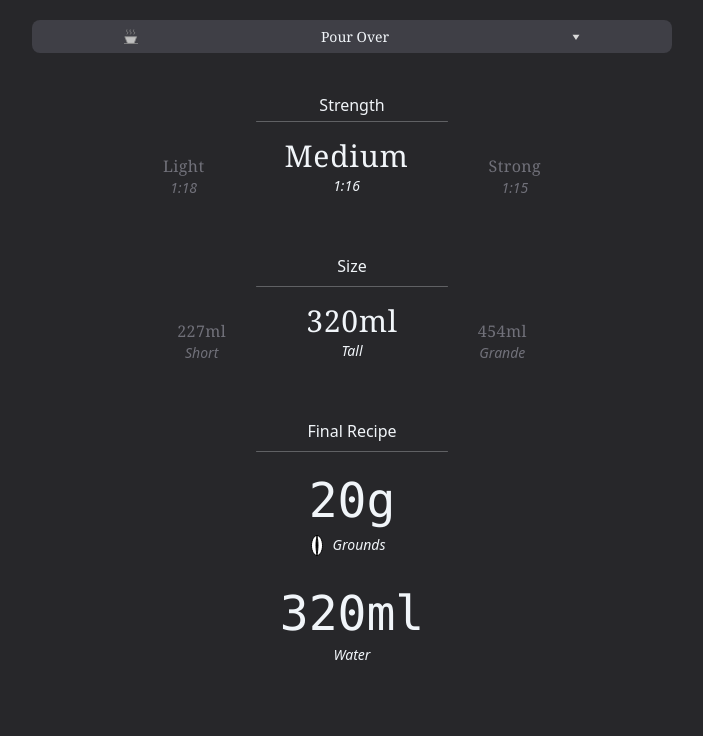
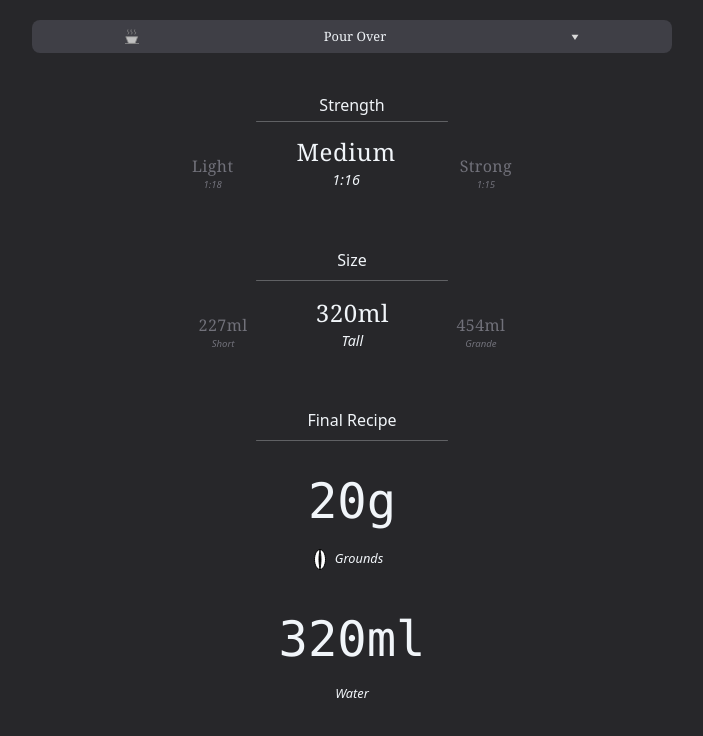
Before and after one commit to jtlonsako/multibrew, a SvelteKit app: page /measurement/pour in a window 1280 px wide. Shown: the top 736 px of the page, without its empty margins (288-991 px from the left). Built offline with nearby package versions, Linux system fonts and the light colour scheme.

Commit message:
Added animations to selections, animation DOES NOT apply on margin change

```diff
--- a/src/routes/measurement/pour/+page.svelte
+++ b/src/routes/measurement/pour/+page.svelte
@@ -25,22 +25,22 @@ let totalCoffeeGrounds = $derived(Math.floor(sizeLevels[selectedSize] / strength
     <hr class="w-48 h-0 mx-auto opacity-30 rounded">
 
     <div id="StrengthValuesContainer" class="flex flex-row justify-center mt-4">
-        <button id="Light" on:click={() => selectedStrength = "Light"} class="px-10 font-extralight transition ease-in-out {selectedStrength == "Light" ? "scale-150 pt-3": "text-zinc-500 text-base mt-4"}
+        <button id="Light" on:click={() => selectedStrength = "Light"} class="px-10 font-extralight transition ease-in-out duration-200 {selectedStrength == "Light" ? "scale-150 mt-2": "text-zinc-500 mt-4"}
              grid grid-cols-1 justify-items-center">
             <p class="font-serif tracking-wide">Light</p>
-            <p class="text-sm font-thin italic">1:{strengthLevels["Light"]}</p>
+            <p class="font-thin text-xs italic transition ease-in-out {selectedStrength == "Light" ? "-mt-2" : ""}">1:{strengthLevels["Light"]}</p>
         </button>
 
-        <button id="Medium" on:click={() => selectedStrength = "Medium"} class="px-10 font-extralight {selectedStrength == "Medium" ? "text-3xl": "text-zinc-500 text-base mt-4"}
+        <button id="Medium" on:click={() => selectedStrength = "Medium"} class="px-10 font-extralight transition ease-in-out duration-200 {selectedStrength == "Medium" ? "scale-150 mt-2": "text-zinc-500 mt-4"}
              grid grid-cols-1 justify-items-center">
             <p class="font-serif tracking-wide">Medium</p>
-            <p class="text-sm font-thin italic">1:{strengthLevels["Medium"]}</p>
+            <p class="font-thin text-xs italic transition ease-in-out {selectedStrength == "Medium" ? "-mt-2" : ""}">1:{strengthLevels["Medium"]}</p>
         </button>
 
-        <button id="Strong" on:click={() => selectedStrength = "Strong"} class="px-10 font-extralight {selectedStrength == "Strong" ? "text-3xl": "text-zinc-500 text-base mt-4"}
+        <button id="Strong" on:click={() => selectedStrength = "Strong"} class="px-10 font-extralight transition ease-in-out duration-200 {selectedStrength == "Strong" ? "scale-150 mt-2": "text-zinc-500 mt-4"}
              grid grid-cols-1 justify-items-center">
             <p class="font-serif tracking-wide">Strong</p>
-            <p class="text-sm font-thin italic">1:{strengthLevels["Strong"]}</p>
+            <p class="font-thin text-xs italic transition ease-in-out {selectedStrength == "Strong" ? "-mt-2" : ""}">1:{strengthLevels["Strong"]}</p>
         </button>
     </div>
 
@@ -51,22 +51,22 @@ let totalCoffeeGrounds = $derived(Math.floor(sizeLevels[selectedSize] / strength
     <hr class="w-48 h-0 mx-auto opacity-30 rounded">
 
     <div id="SizeValuesContainer" class="flex flex-row justify-center mt-4">
-        <button id="Short" on:click={() => selectedSize = "Short"} class="px-10 font-extralight {selectedSize == "Short" ? "text-3xl": "text-zinc-500 text-base mt-4"}
+        <button id="Short" on:click={() => selectedSize = "Short"} class="px-10 font-extralight transition ease-in-out duration-200 {selectedSize == "Short" ? "scale-150 pt-2": "text-zinc-500 mt-4"}
              grid grid-cols-1 justify-items-center">
              <p class="font-serif tracking-wide">{sizeLevels["Short"]}ml</p>
-             <p class="text-sm font-thin italic">Short</p>
+             <p class=" text-xs font-thin italic transition ease-in-out {selectedSize == "Short" ? "-mt-2" : ""}">Short</p>
         </button>
 
-        <button id="Tall" on:click={() => selectedSize = "Tall"} class="px-10 font-extralight {selectedSize == "Tall" ? "text-3xl": "text-zinc-500 text-base mt-4"}
+        <button id="Tall" on:click={() => selectedSize = "Tall"} class="px-10 font-extralight transition ease-in-out duration-200 {selectedSize == "Tall" ? "scale-150 pt-2": "text-zinc-500 mt-4"}
              grid grid-cols-1 justify-items-center">
              <p class="font-serif tracking-wide">{sizeLevels["Tall"]}ml</p>
-             <p class="text-sm font-thin italic">Tall</p>
+             <p class=" text-xs font-thin italic transition ease-in-out {selectedSize == "Tall" ? "-mt-2" : ""}">Tall</p>
         </button>
 
-        <button id="Grande" on:click={() => selectedSize = "Grande"} class="px-10 font-extralight {selectedSize == "Grande" ? "text-3xl": "text-zinc-500 text-base mt-4"}
+        <button id="Grande" on:click={() => selectedSize = "Grande"} class="px-10 font-extralight transition ease-in-out duration-200 {selectedSize == "Grande" ? "scale-150 pt-2": "text-zinc-500 mt-4"}
              grid grid-cols-1 justify-items-center">
              <p class="font-serif tracking-wide">{sizeLevels["Grande"]}ml</p>
-             <p class="text-sm font-thin italic">Grande</p>
+             <p class=" text-xs font-thin italic transition ease-in-out {selectedSize == "Grande" ? "-mt-2" : ""}">Grande</p>
         </button>
     </div>
 </div>
--- a/tailwind.config.js
+++ b/tailwind.config.js
@@ -2,6 +2,16 @@
 export default {
   content: ['./src/**/*.{html,js,svelte}'],
   theme: {
+    fontSize: {
+      'xs': '0.6rem',
+      sm: '0.8rem',
+      base: '1rem',
+      xl: '1.25rem',
+      '2xl': '1.563rem',
+      '3xl': '1.953rem',
+      '4xl': '2.441rem',
+      '5xl': '3.052rem',
+    },
     extend: {},
   },
   plugins: [],
```
